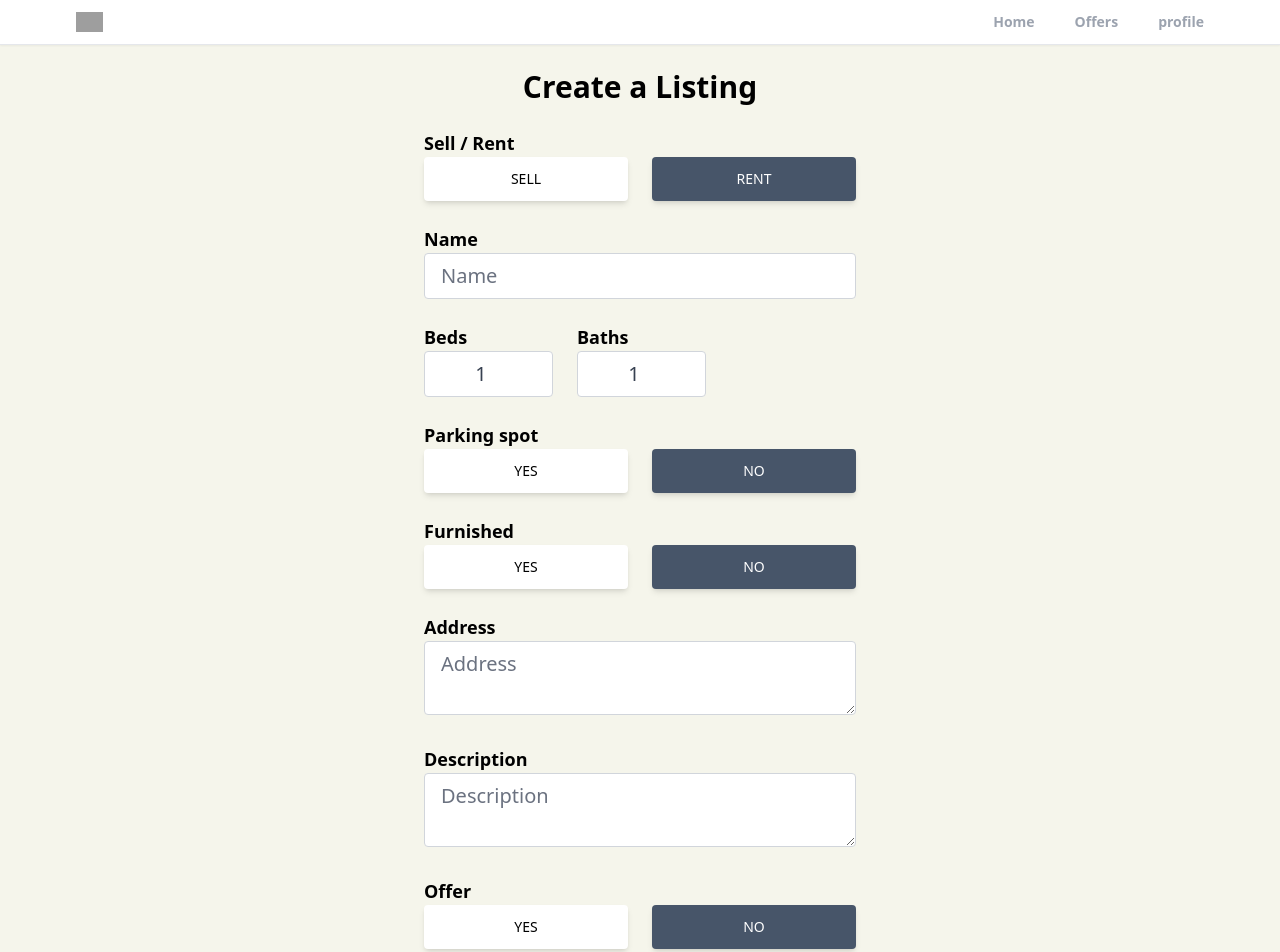
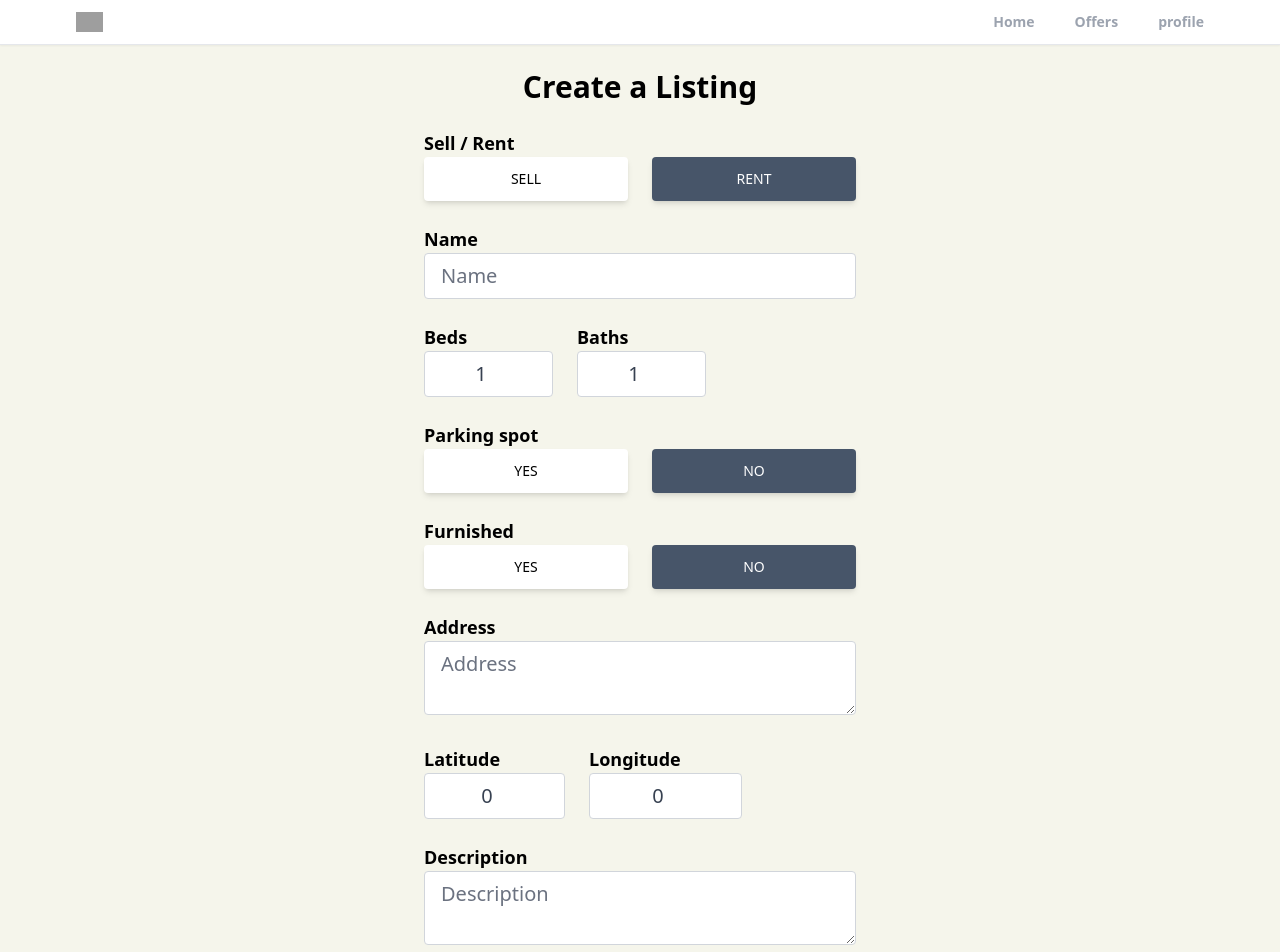
Before and after one commit to Rits113116/Realtor-clone-react, a React (Create React App) app: page /create-listing in a window 1280 px wide. Shown: the top 952 px of the page. Built offline with nearby package versions, Linux system fonts and the light colour scheme; no server answers; sample sign-in values are in the browser's storage; grey boxes are pictures that could not be loaded.

Commit message:
add functionality including onchange and onsubmit sunction to the create listing page part-1

```diff
--- a/src/App.js
+++ b/src/App.js
@@ -26,6 +26,9 @@ function App() {
           <Route path="/offers" element={<Offers />} />
           <Route path="/create-listing" element={<CreateListing />} />
           <Route path="/forgot-password" element={<ForgotPassword />} />
+          <Route path="/create-listing" element={<PrivateRoute/>}>
+          <Route path="/create-listing" element={<CreateListing/>}/>
+          </Route>
         </Routes>
       </Router>
       <ToastContainer
--- a/src/pages/CreateListing.jsx
+++ b/src/pages/CreateListing.jsx
@@ -1,6 +1,10 @@
 import { useState } from "react";
+import Spinner from "../components/Spinner";
+import { toast } from "react-toastify";
 
 export default function CreateListing() {
+  const [geolocationEnabled,setGeolocationEnabled]=useState(false)
+  const [loading,setLoading]=useState(false)
   const [formData, setFormData] = useState({
     type: "rent",
     name: "",
@@ -13,6 +17,9 @@ export default function CreateListing() {
     offer: false,
     regularPrice: 0,
     discountedPrice: 0,
+    latitude:0,
+    longitude:0,
+    images:{}
   });
   const {
     type,
@@ -26,12 +33,82 @@ export default function CreateListing() {
     offer,
     regularPrice,
     discountedPrice,
+    latitude,
+    longitude,
+    images,
   } = formData;
-  function onChange() {}
+  function onChange(e) {
+    let boolean=null;
+    if(e.target.value==="true")
+    {
+        boolean=true;
+    }
+    if(e.target.value==="false")
+    {
+        boolean=false;
+    }
+    if(e.target.files)
+    {
+        setFormData((prevState)=>({
+            ...prevState,images:e.target.files
+        }))
+    }
+    if(!e.target.files)
+    {
+        setFormData((prevState)=>({
+            ...prevState,
+            [e.target.id]:boolean ?? e.target.value
+        }))
+    }
+  }
+async function onSubmit(e)
+{
+    e.preventDefault()
+    setLoading(true)
+    if(discountedPrice>=regularPrice)
+    {
+        setLoading(false)
+        toast.error("Discounted price needs to be less than regular price")
+        return;
+    }
+    if(images.length>6)
+    {
+        setLoading(false)
+        toast.error("maximum 6 images are allowed")
+        return;
+    }
+    let geolocation={}
+    let location
+    if (geolocationEnabled) {
+        const response = await fetch(
+          `https://maps.googleapis.com/maps/api/geocode/json?address=${address}&key=${process.env.REACT_APP_GEOCODE_API_KEY}`
+        );
+        const data = await response.json();
+        console.log(data);
+        geolocation.lat = data.results[0]?.geometry.location.lat ?? 0;
+        geolocation.lng = data.results[0]?.geometry.location.lng ?? 0;
+
+        location = data.status === "ZERO_RESULTS" && undefined;
+
+        if (location === undefined) {
+          setLoading(false);
+          toast.error("please enter a correct address");
+          return;
+        }
+      } else {
+        geolocation.lat = latitude;
+        geolocation.lng = longitude;
+      }
+
+}
+if(loading)
+{
+    return <Spinner/>
+}
   return (
     <main className="max-w-md px-2 mx-auto">
       <h1 className="text-3xl text-center mt-6 font-bold">Create a Listing</h1>
-      <form>
+      <form onSubmit={onSubmit}>
         <p className="text-lg mt-6 font-semibold">Sell / Rent</p>
         <div className="flex">
           <button
@@ -50,7 +127,7 @@ export default function CreateListing() {
           <button
             type="button"
             id="type"
-            value="sale"
+            value="rent"
             onClick={onChange}
             className={`ml-3 px-7 py-3 font-medium text-sm uppercase shadow-md rounded hover:shadow-lg focus:shadow-lg active:shadow-lg transition duration-150 ease-in-out w-full ${
               type === "sale"
@@ -161,6 +238,19 @@ export default function CreateListing() {
           required
           className="w-full px-4 py-2 text-xl text-gray-700 bg-white border border-gray-300 rounded transition duration-150 ease-in-out focus:text-gray-700 focus:bg-white focus:border-slate-600 mb-6"
         />
+        {!geolocationEnabled && (
+            <div className="flex space-x-6 mb-6">
+                <div>
+                    <p className="text-lg font-semibold">Latitude</p>
+                    <input className="w-full px-4 py-2 text-xl text-gray-700 bg-white border border-gray-300 rounded transition duration-150 ease-in-out focus:bg-white focus:text-gray-700 focus:border-slate-600 text-center" type="number" id="latitude" value={latitude} onChange={onChange} required
+                    min="-90" max="90"/>
+                </div>
+                <div>
+                    <p className="text-lg font-semibold">Longitude</p>
+                    <input className="w-full px-4 py-2 text-xl text-gray-700 bg-white border border-gray-300 rounded transition duration-150 ease-in-out focus:bg-white focus:text-gray-700 focus:border-slate-600 text-center" type="number" id="longitude" value={longitude} onChange={onChange} required min="-180" max="180"/>
+                </div>
+            </div>
+        )}
         <p className="text-lg font-semibold">Description</p>
         <textarea
           type="text"
--- a/src/pages/Profile.jsx
+++ b/src/pages/Profile.jsx
@@ -8,7 +8,7 @@ import { FcHome } from "react-icons/fc";
 export default function Profile() {
   const auth=getAuth()
   const navigate=useNavigate()
-  const [changeDetail,setChangeDetail]=useState(true)
+  const [changeDetail,setChangeDetail]=useState(false)
   const [formData,setFormData]=useState({
     name:auth.currentUser.displayName,
     email:auth.currentUser.email
```
